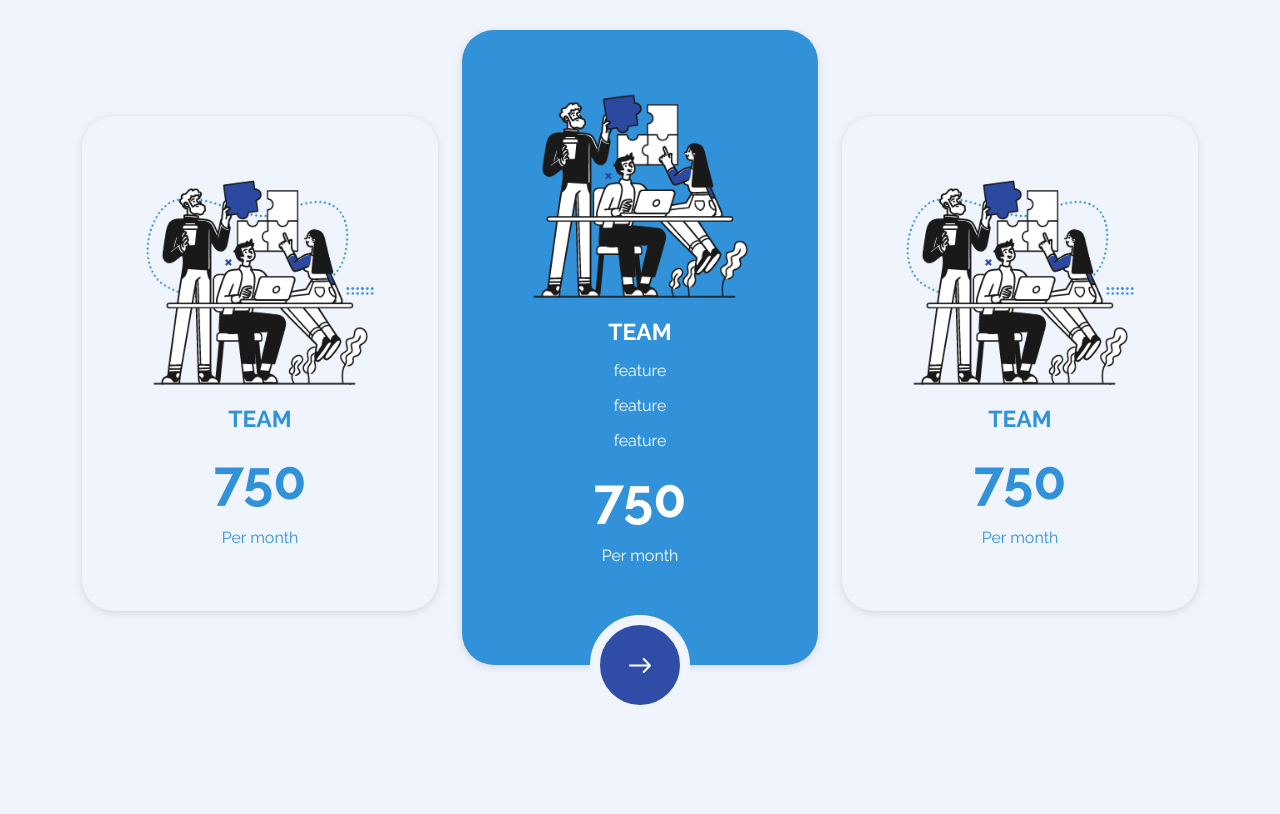
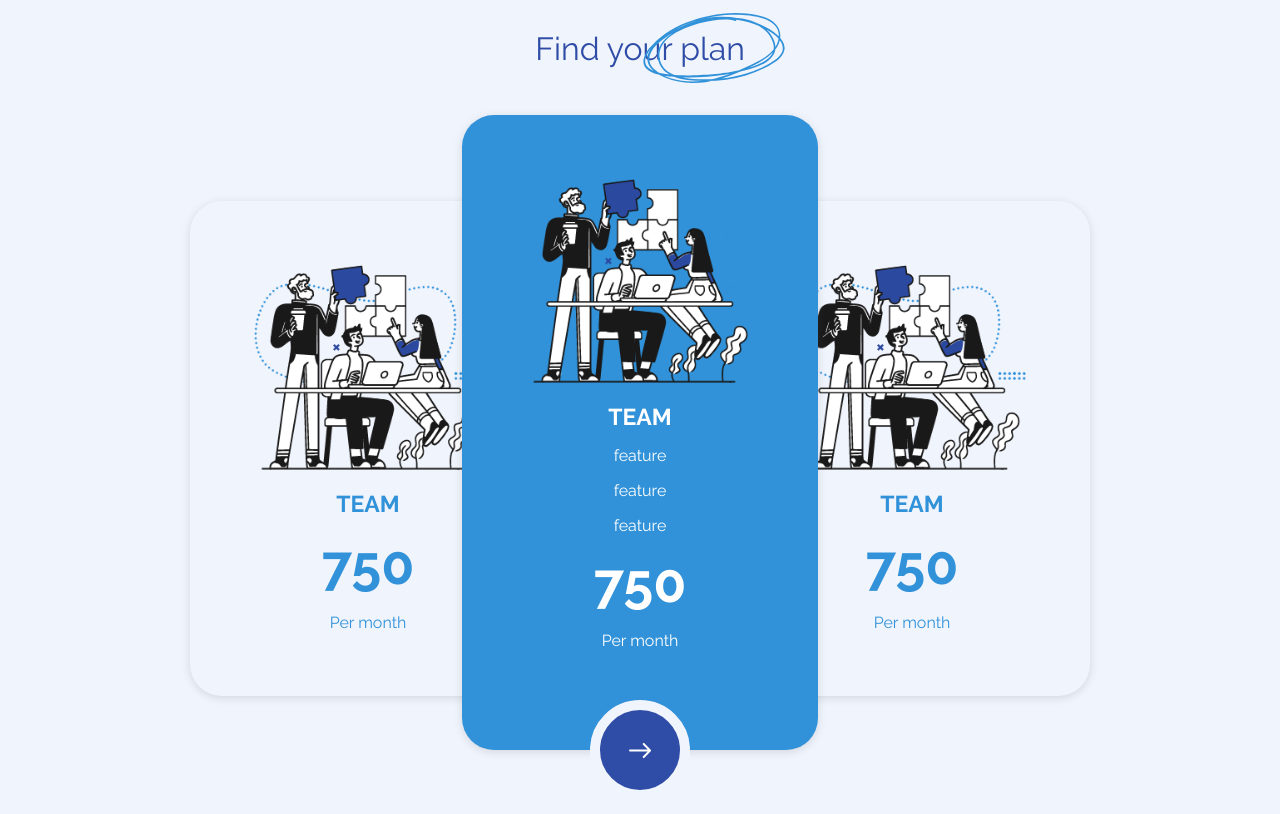
Before and after one commit to mertcanmerkit/humansuite.com, a website: page dev/index.html in a window 1280 px wide. Shown: the part 3573-4387 px from the top of the page. Before the commit the page ends 4302 px from the top, so only its background shows below. Drawn offline with nearby package versions, Linux system fonts and the light colour scheme.

Commit message:
hotfix: design

```diff
--- a/dev/index.html
+++ b/dev/index.html
@@ -125,8 +125,7 @@
                             <button class="primary-btn">Learn more</button>
                         </div>
                         <div class="col-12 col-md-6 order-1 order-md-2">
-                            <img src="../dev/assets/images/service-img-1.svg" alt="" class="img-fluid"
-                                style="margin-top: -85px;z-index: 2;position: relative">
+                            <img src="../dev/assets/images/service-img-1.svg" alt="" class="img-fluid">
                         </div>
                     </div>
                 </div>
@@ -184,7 +183,7 @@
                 </h1>
                 <div class="row vertical-center">
                     <div class="col-12 col-md-4">
-                        <div class="plan">
+                        <div class="plan transform-right">
                             <img class="img-fluid mb-3" src="../dev/assets/images/plan-img-2.png" alt=""
                                 class="img-fluid">
                             <h1 class="mb-3">TEAM</h1>
@@ -210,7 +209,7 @@
                         </div>
                     </div>
                     <div class="col-12 col-md-4">
-                        <div class="plan">
+                        <div class="plan transform-left">
                             <img class="img-fluid mb-3" src="../dev/assets/images/plan-img-2.png" alt=""
                                 class="img-fluid">
                             <h1 class="mb-3">TEAM</h1>
--- a/dev/scss/components/_plans-section.scss
+++ b/dev/scss/components/_plans-section.scss
@@ -86,3 +86,15 @@
         }
     }
 }
+
+@media (min-width: 768px) {
+    .plan.transform-right {
+        transform: translateX(108px);
+        z-index: -1;
+    }
+
+    .plan.transform-left {
+        transform: translateX(-108px);
+        z-index: -1;
+    }
+}
```
Also changed, not shown: dist/css/dist.main.css, dist/index.html.
